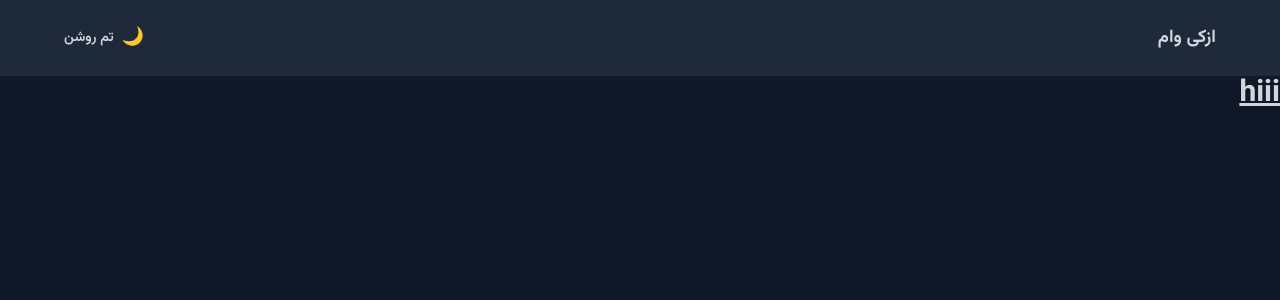
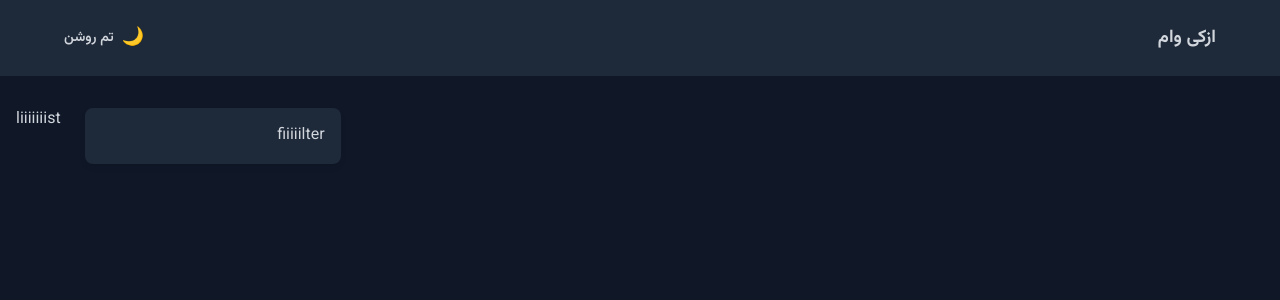
Before and after one commit to fezebr/azkivam, a Vue app: page / in a window 1280 px wide. Shown: the top 300 px of the page. Built offline with nearby package versions, Linux system fonts and the light colour scheme.

Commit message:
feat: add initial component to build initial home page structure

```diff
--- /dev/null
+++ b/src/components/home/FilterSidebar.vue
@@ -0,0 +1,7 @@
+<template>
+  <aside
+    class="w-full lg:w-64 bg-white dark:bg-gray-800 rounded-lg shadow-md p-3 sm:p-4 h-fit lg:sticky lg:top-4 flex-shrink-0"
+  >
+    fiiiiilter
+  </aside>
+</template>
--- /dev/null
+++ b/src/components/home/ProductList.vue
@@ -0,0 +1,3 @@
+<template>
+  <p>liiiiiiist</p>
+</template>
--- a/src/router/index.ts
+++ b/src/router/index.ts
@@ -1,13 +1,13 @@
 import { createRouter, createWebHistory } from 'vue-router'
-import HomeView from '../views/HomeView.vue'
+import ProductsView from '../views/ProductsView.vue'
 
 const router = createRouter({
   history: createWebHistory(import.meta.env.BASE_URL),
   routes: [
     {
       path: '/',
-      name: 'home',
-      component: HomeView,
+      name: 'products',
+      component: ProductsView,
     },
     // {
     //   path: '/about',
--- a/src/views/HomeView.vue
+++ /dev/null
@@ -1,5 +0,0 @@
-<template>
-  <main class="min-h-screen dark-text font-nunito max-w-10xl mx-auto">
-    <p class="text-3xl text-red-500 font-bold underline">hiii</p>
-  </main>
-</template>
--- /dev/null
+++ b/src/views/ProductsView.vue
@@ -0,0 +1,13 @@
+<template>
+  <main class="min-h-screen dark-text max-w-7xl mx-auto px-2 sm:px-4 py-4 sm:py-8">
+    <div class="flex flex-col lg:flex-row gap-4 lg:gap-6 lg:flex-row-reverse">
+      <ProductList />
+      <FilterSidebar />
+    </div>
+  </main>
+</template>
+
+<script setup lang="ts">
+import ProductList from '@/components/home/ProductList.vue'
+import FilterSidebar from '@/components/home/FilterSidebar.vue'
+</script>
```
